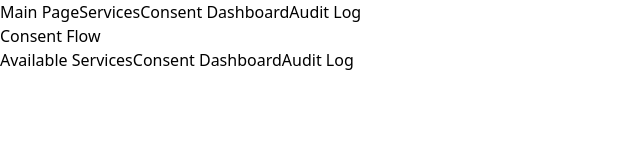
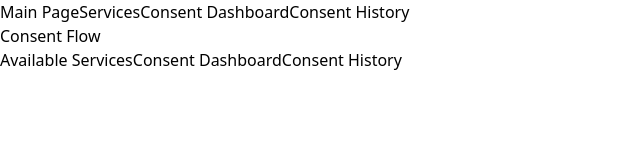
Before and after one commit to mrgn-b/Degree-Project-Consent-Flow-Prototype, a React (Vite) app: page / in a window 1280 px wide. Shown: the top 160 px of the page, without its empty margins (0-640 px from the left). Built offline with nearby package versions, Linux system fonts and the light colour scheme.

Commit message:
Change audit log to consent history

```diff
--- a/src/root.jsx
+++ b/src/root.jsx
@@ -11,7 +11,7 @@ export function Root(props){
                 <Link className="hover:underline" to="/">Main Page</Link>
                 <Link className="hover:underline" to="/services">Services</Link>
                 <Link className="hover:underline" to="/consent-dashboard">Consent Dashboard</Link>
-                <Link className="hover:underline" to="/audit-log">Audit Log</Link>
+                <Link className="hover:underline" to="/consent-history">Consent History</Link>
             </nav>
 
             {/* Page routes */}
--- a/src/views/mainPageView.jsx
+++ b/src/views/mainPageView.jsx
@@ -23,9 +23,9 @@ export function MainPageView() {
             </button>
 
             <button
-            onClick={() => navigate("/audit-log")}
+            onClick={() => navigate("/consent-history")}
             className="rounded-xl bg-white px-6 py-3 font-semibold text-gray-700 shadow-md transition hover:bg-gray-100 hover:shadow-lg">
-            Audit Log
+            Consent History
             </button>
         </div>
         </div>
```
